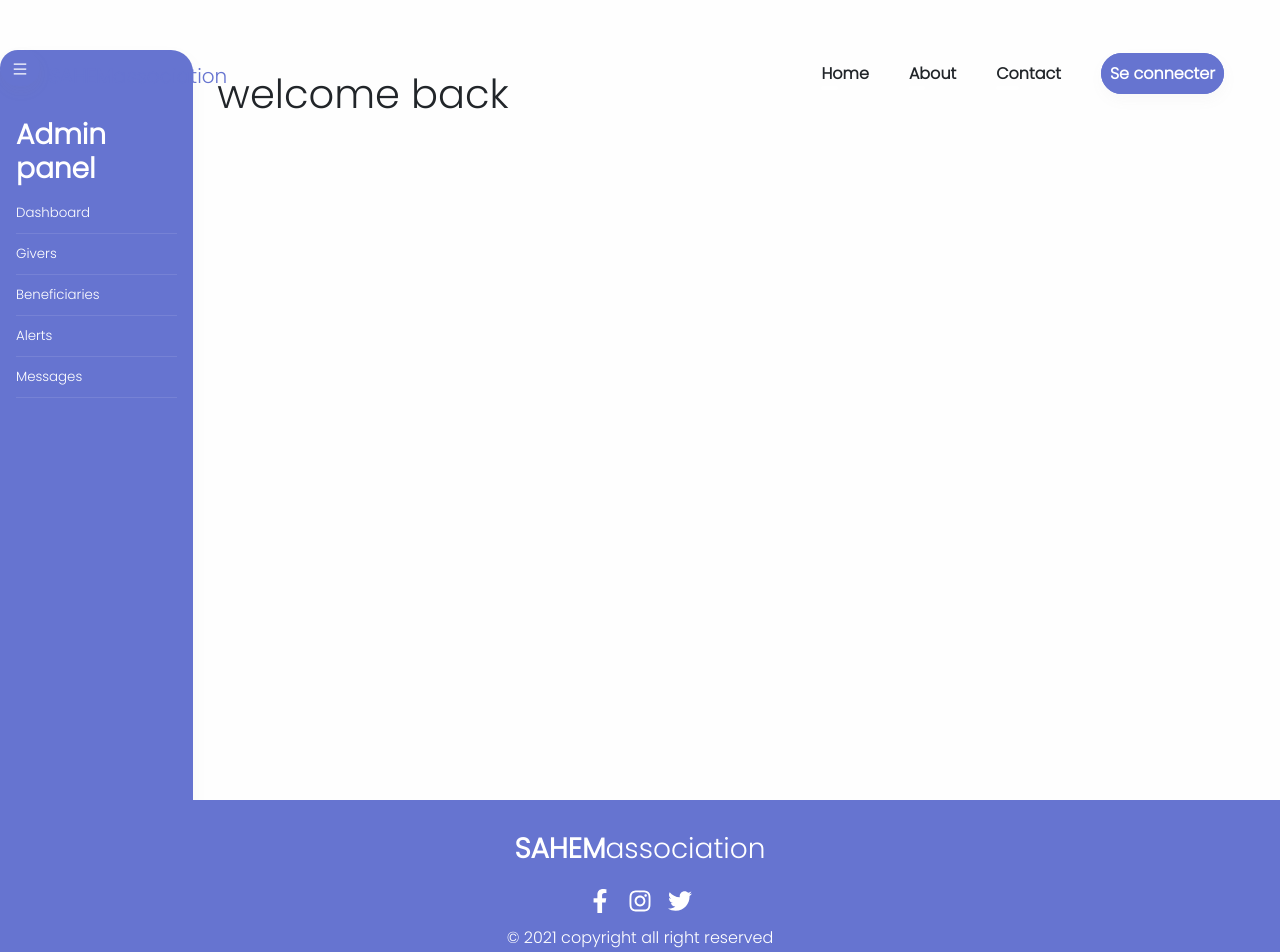
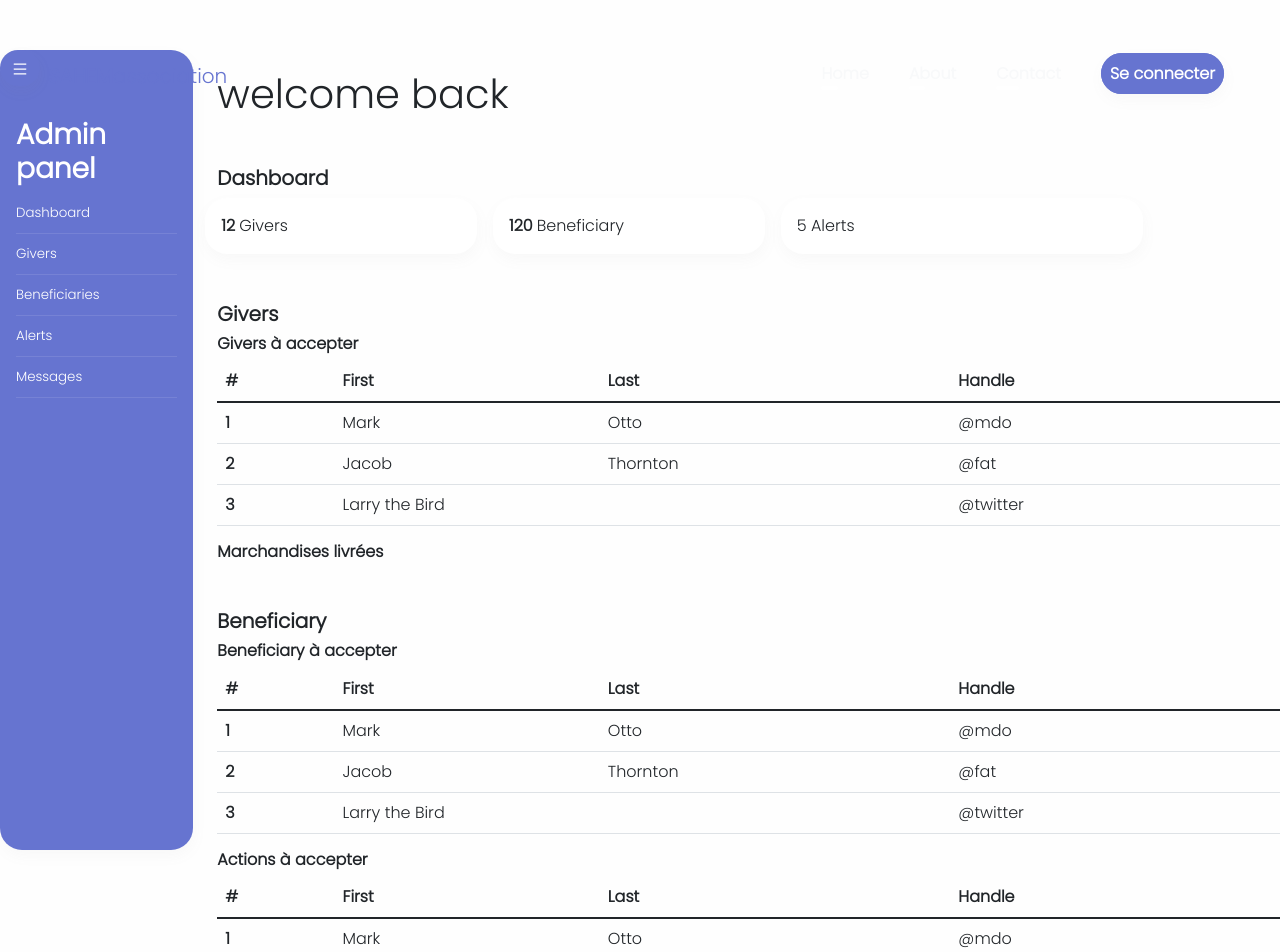
Before and after one commit to anasmasti/sahm-frontend, a Next.js app: page /admin/dashboard in a window 1280 px wide. Shown: the top 952 px of the page. Built offline with nearby package versions, Linux system fonts and the light colour scheme.

Commit message:
Add dashboard content

```diff
--- a/components/admin/Dashboard.js
+++ b/components/admin/Dashboard.js
@@ -1,7 +1,12 @@
-import React from 'react';
+import React, { useEffect } from 'react';
 import ContentDashboardStyle from '../../styles/pages/admin/components/Content.module.scss'
+import { SetIsAdmin, SetNavbarTheme } from '../../store/Actions/SharedActions';
+import { useDispatch } from 'react-redux';
 
 const Dashboard = () => {
+
+
+
     return (
         <div >
             <div>
@@ -9,8 +14,160 @@ const Dashboard = () => {
                     welcome back
                 </h1>
             </div>
-            <div>
+            <div className='mt-5'>
+                <h2 className='h5'>
+                    <strong>
+                        Dashboard
+                    </strong>
+                </h2>
+                <div className='row'>
+                    <div className='col-12 col-lg-3 main-card bg-white p-3'>
+                        <strong className='me-1'>
+                            12
+                        </strong>
+                        Givers
+                    </div>
+                    <div className='col-12 col-lg-3 main-card bg-white p-3 mx-3'>
+                        <strong className='me-1'>
+                            120
+                        </strong>
+                        Beneficiary
+                    </div>
+                    <div className='col-12 col-lg-4 main-card bg-white p-3'>
+                        5 Alerts
+                    </div>
+                </div>
+            </div>
 
+            <div className='mt-5'>
+                <h2 className='h5'>
+                    <strong>
+                        Givers
+                    </strong>
+                </h2>
+                <div>
+                    <h3 className='h6'>
+                        <strong>
+                            Givers à accepter
+                        </strong>
+                    </h3>
+                    <table class="table">
+                        <thead>
+                            <tr>
+                                <th scope="col">#</th>
+                                <th scope="col">First</th>
+                                <th scope="col">Last</th>
+                                <th scope="col">Handle</th>
+                            </tr>
+                        </thead>
+                        <tbody>
+                            <tr>
+                                <th scope="row">1</th>
+                                <td>Mark</td>
+                                <td>Otto</td>
+                                <td>@mdo</td>
+                            </tr>
+                            <tr>
+                                <th scope="row">2</th>
+                                <td>Jacob</td>
+                                <td>Thornton</td>
+                                <td>@fat</td>
+                            </tr>
+                            <tr>
+                                <th scope="row">3</th>
+                                <td colSpan="2">Larry the Bird</td>
+                                <td>@twitter</td>
+                            </tr>
+                        </tbody>
+                    </table>
+                </div>
+                <div>
+                    <h3 className='h6'>
+                        <strong>
+                            Marchandises livrées
+                        </strong>
+                    </h3>
+                </div>
+            </div>
+
+            <div className='mt-5'>
+                <h2 className='h5'>
+                    <strong>
+                        Beneficiary
+                    </strong>
+                </h2>
+                <div>
+                    <h3 className='h6'>
+                        <strong>
+                            Beneficiary à accepter
+                        </strong>
+                    </h3>
+                    <table class="table">
+                        <thead>
+                            <tr>
+                                <th scope="col">#</th>
+                                <th scope="col">First</th>
+                                <th scope="col">Last</th>
+                                <th scope="col">Handle</th>
+                            </tr>
+                        </thead>
+                        <tbody>
+                            <tr>
+                                <th scope="row">1</th>
+                                <td>Mark</td>
+                                <td>Otto</td>
+                                <td>@mdo</td>
+                            </tr>
+                            <tr>
+                                <th scope="row">2</th>
+                                <td>Jacob</td>
+                                <td>Thornton</td>
+                                <td>@fat</td>
+                            </tr>
+                            <tr>
+                                <th scope="row">3</th>
+                                <td colSpan="2">Larry the Bird</td>
+                                <td>@twitter</td>
+                            </tr>
+                        </tbody>
+                    </table>
+                </div>
+                <div>
+                    <h3 className='h6'>
+                        <strong>
+                            Actions à accepter
+                        </strong>
+                    </h3>
+                    <table class="table">
+                        <thead>
+                            <tr>
+                                <th scope="col">#</th>
+                                <th scope="col">First</th>
+                                <th scope="col">Last</th>
+                                <th scope="col">Handle</th>
+                            </tr>
+                        </thead>
+                        <tbody>
+                            <tr>
+                                <th scope="row">1</th>
+                                <td>Mark</td>
+                                <td>Otto</td>
+                                <td>@mdo</td>
+                            </tr>
+                            <tr>
+                                <th scope="row">2</th>
+                                <td>Jacob</td>
+                                <td>Thornton</td>
+                                <td>@fat</td>
+                            </tr>
+                            <tr>
+                                <th scope="row">3</th>
+                                <td colSpan="2">Larry the Bird</td>
+                                <td>@twitter</td>
+                            </tr>
+                        </tbody>
+                    </table>
+                </div>
             </div>
 
         </div>
--- a/components/layout/Footer.js
+++ b/components/layout/Footer.js
@@ -22,7 +22,6 @@ const Footer = () => {
           <p>&copy; 2021 copyright all right reserved</p>
         </div>
       </div>
-
     </footer>
   );
 };
--- a/components/layout/Header.js
+++ b/components/layout/Header.js
@@ -10,12 +10,14 @@ import { useSelector } from 'react-redux'
 const Header = () => {
 
   let darkNavbar = useSelector((state) => state.shared.darkNavbar)
+  let isAdmin = useSelector((state) => state.shared.isAdmin)
   const [active, setActive] = useState(false);
   const [show, setShow] = useState(false);
   const [navTheme, setnavTheme] = useState('');
 
   useEffect(() => {
     mount()
+    console.log(isAdmin);
   }, []);
 
   useEffect(() => {
@@ -41,11 +43,14 @@ const Header = () => {
       <div className={active ? style.navOnScroll : style.section}>
         <nav className={[style.nav, "text-center"].join(' ')}>
           <div>
-            <Link href="/">
-              <h5 className={" my-auto d-flex text-left " + (active ? style.logoOnScroll : style.logo)}>
-                <strong>SAHEM</strong>association
-              </h5>
-            </Link>
+            {
+              !isAdmin &&
+              <Link href="/">
+                <h5 className={" my-auto d-flex text-left " + (active ? style.logoOnScroll : style.logo)}>
+                  <strong>SAHEM</strong>association
+                </h5>
+              </Link>
+            }
           </div>
 
           <div>
--- a/pages/admin/dashboard/index.js
+++ b/pages/admin/dashboard/index.js
@@ -4,7 +4,7 @@ import SideMenu from '../../../components/admin/SideMenu';
 import dashboardStyle from '../../../styles/pages/admin/Dashboard.module.scss'
 import ContentDashboardStyle from '../../../styles/pages/admin/components/Content.module.scss'
 import { useDispatch } from 'react-redux';
-import { SetNavbarTheme } from '../../../store/Actions/SharedActions';
+import { SetNavbarTheme, SetIsAdmin } from '../../../store/Actions/SharedActions';
 
 const AdminDashboard = () => {
 
@@ -12,6 +12,7 @@ const AdminDashboard = () => {
 
     useEffect(() => {
         dispatch(SetNavbarTheme(true))
+        dispatch(SetIsAdmin(true))
     }, [])
 
     return (
--- a/store/Actions/SharedActions.js
+++ b/store/Actions/SharedActions.js
@@ -7,3 +7,19 @@ export const SetNavbarTheme = (theme) => (dispatch) =>
       darkNavbar: theme,
     },
   });
+
+export const SetLogoTheme = (theme) => (dispatch) =>
+  dispatch({
+    type: types.SETLOGOTHEME,
+    payload: {
+      darkLogo: theme,
+    },
+  });
+
+export const SetIsAdmin = (theme) => (dispatch) =>
+  dispatch({
+    type: types.SETISADMIN,
+    payload: {
+      isAdmin: true,
+    },
+  });
--- a/store/Reducers/SharedReducer.js
+++ b/store/Reducers/SharedReducer.js
@@ -1,8 +1,9 @@
 import * as types from "../Types/SharedTypes";
 
-
 const initialSharedState = {
-  darkNavbar: false
+  darkNavbar: false,
+  darkLogo: false,
+  isAdmin: false
 };
 
 const SharedReducer = (
@@ -14,6 +15,14 @@ const SharedReducer = (
       return {
         darkNavbar: payload.darkNavbar
       }
+    case types.SETLOGOTHEME:
+      return {
+        darkNavbar: payload.isAdmin
+      }
+    case types.SETISADMIN:
+      return {
+        darkNavbar: payload.darkLogo
+      }
 
     default:
       return state;
--- a/store/Types/SharedTypes.js
+++ b/store/Types/SharedTypes.js
@@ -1,2 +1,4 @@
 // ACTION TYPES
 export const SETNAVTHEME = "SETNAVTHEME";
+export const SETLOGOTHEME = "SETLOGOTHEME";
+export const SETISADMIN = "SETISADMIN";
--- a/styles/pages/admin/Dashboard.module.scss
+++ b/styles/pages/admin/Dashboard.module.scss
@@ -3,6 +3,6 @@
 .section {
     position: relative;
     width: 100%;
-    height: 100vh;
+    height: auto;
     overflow: hidden;
   }
--- a/styles/pages/admin/components/Content.module.scss
+++ b/styles/pages/admin/components/Content.module.scss
@@ -1,6 +1,7 @@
 @use "../../../helpers" as *;
 
 .section {
+    height: auto;
     & > div {
         margin-top: 70px;
     }
--- a/styles/pages/admin/components/SideMenu.module.scss
+++ b/styles/pages/admin/components/SideMenu.module.scss
@@ -57,7 +57,7 @@
         }
 
         & ul li a:hover {
-            color: color(main-color);
+            color: color(seconde-color);
             text-decoration: none;
             cursor: pointer;
         }
```
